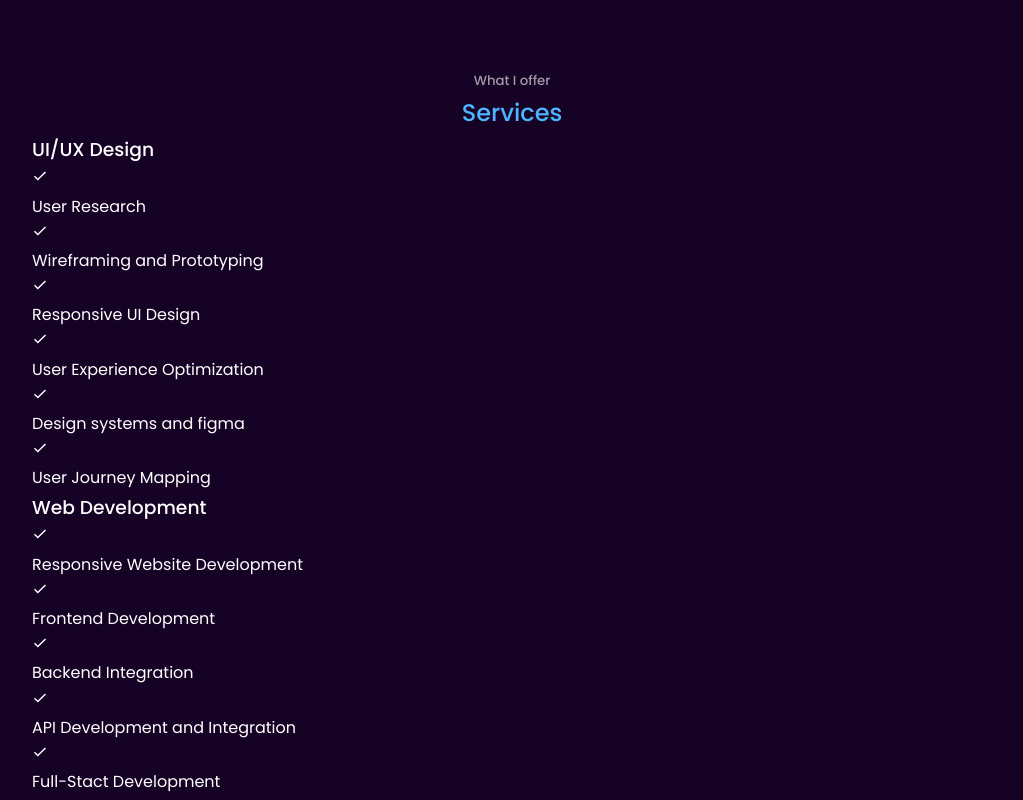
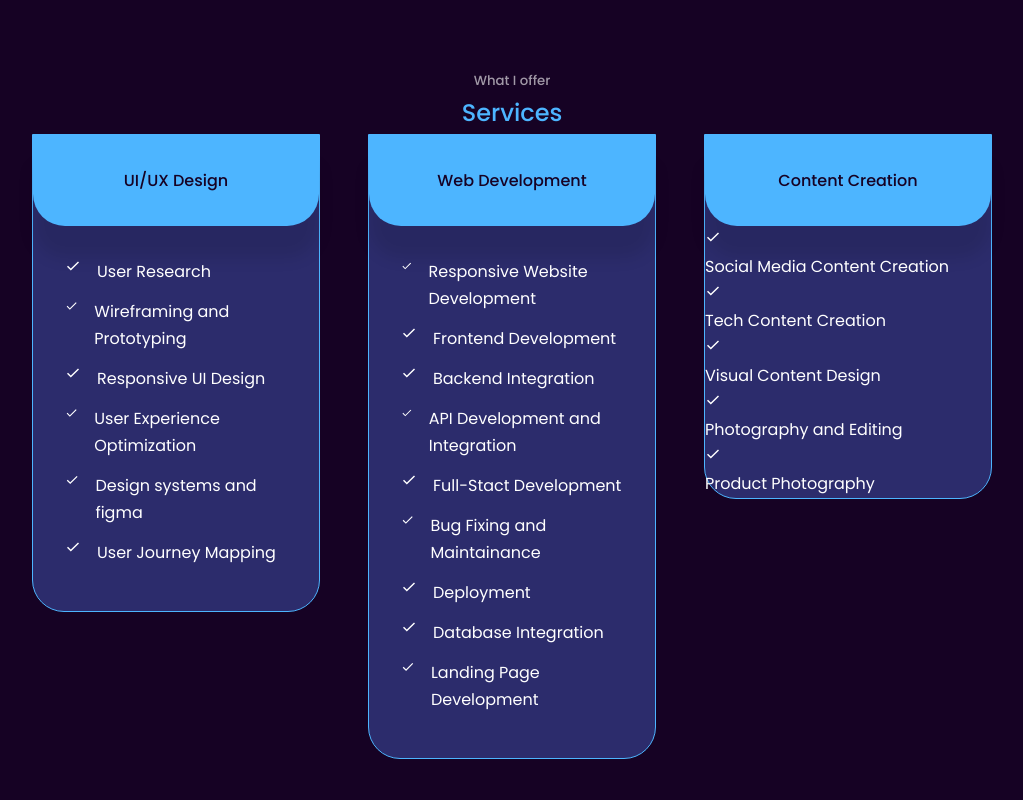
Before and after one commit to butterfly0204/first-react-portfolio-website, a React (Vite) app in the folder devportfolio/: page / in a window 1280 px wide. Shown: the part 3060-3860 px from the top of the page, without its empty margins (128-1151 px from the left). Built offline with nearby package versions, Linux system fonts and the light colour scheme.

Commit message:
working on the service section

```diff
--- a/devportfolio/src/index.css
+++ b/devportfolio/src/index.css
@@ -381,6 +381,53 @@ nav a.active{
   padding:1rem;
 }
 
+/* Services Styles */
+.services_container{
+  display:grid;
+  grid-template-columns: repeat(3, 1fr);
+  gap:3rem;
+}
+
+.service{
+  background:var(--color-bg-variant);
+  border-radius: 0 0 2rem 2rem;
+  border: 1px solid var(--color-primary);
+  height: fit-content;
+  transition: var(--transition);
+
+}
+.service:hover{
+  background: transparent;
+  border-color: var(--color-primary-variant);
+  cursor: default;
+}
+.service_head{
+  background: var(--color-primary);
+  padding: 2rem;
+  border-radius: 0 0 2rem 2rem;
+  box-shadow: 0 2rem 1rem rgba(0,0,0,0.1);
+}
+
+.service_head h3{
+  color:var(--color-bg) ;
+  font-size: 1rem;
+  text-align: center;
+}
+
+.service_list{
+  padding: 2rem;
+}
+
+.service_list li{
+  display: flex;
+  gap: 1rem;
+  margin-bottom: 0.8rem;
+
+}
+.servicelist_icon{
+  color: var(--color-primary);
+  margin-top: 2px;
+}
 
 
 
```
